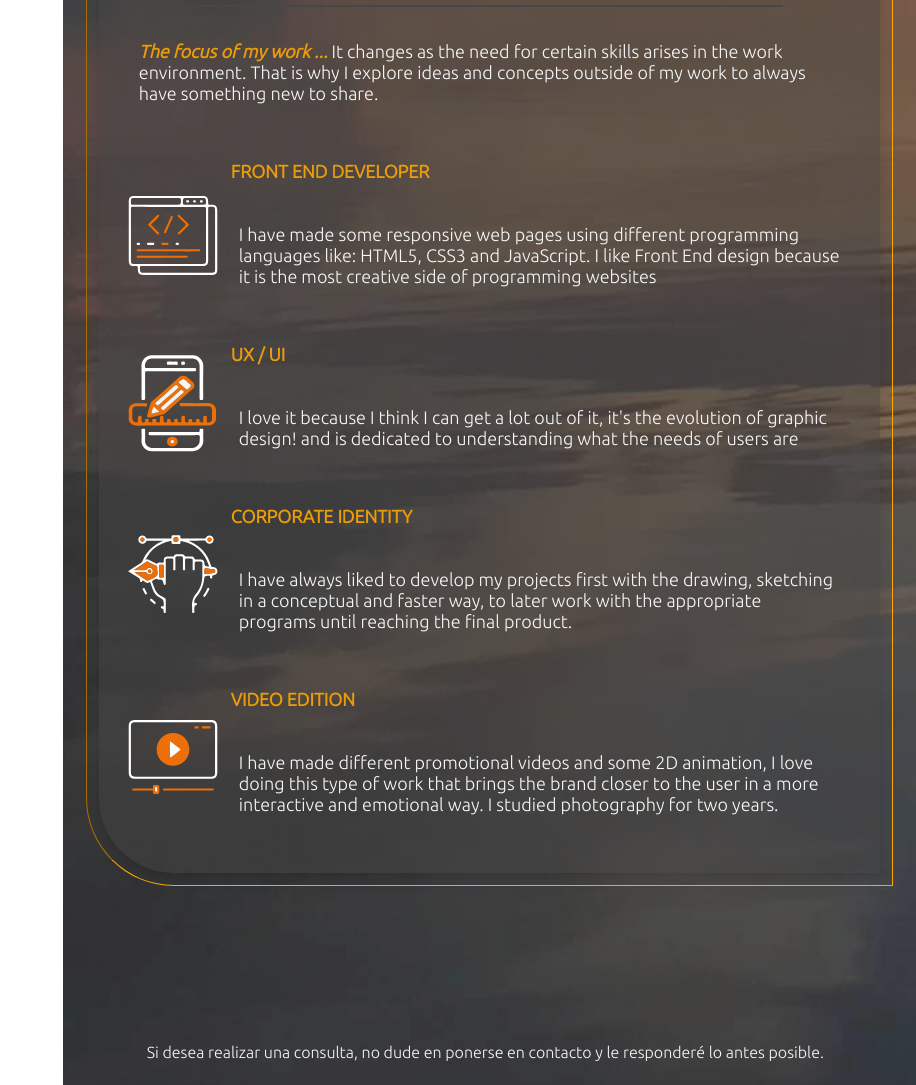
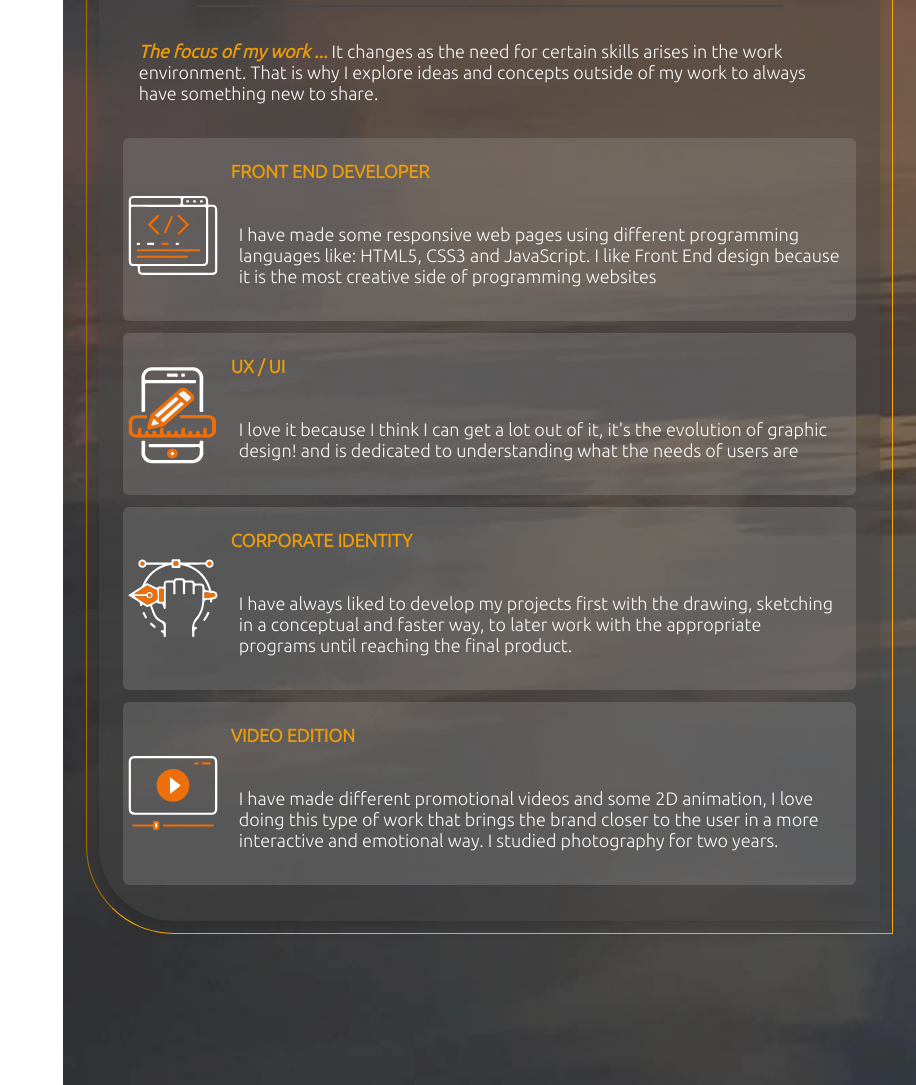
Before and after one commit to dakone11/proyecto_alpha, a plain HTML site: page proyect_alpha/index.html in a window 1280 px wide. Shown: the part 2120-3205 px from the top of the page, without its empty margins (364-1280 px from the left). Drawn offline with Linux system fonts and the light colour scheme.

Commit message:
cambios en color bg de div fortalezas

```diff
--- a/proyect_alpha/css/style.css
+++ b/proyect_alpha/css/style.css
@@ -488,6 +488,9 @@ ul {
   display: flex;
   align-items: center;
   max-width: 100%;
+  background-color: #a3a3a341;
+  border-radius: 6px;
+  margin-bottom: 12px;
 }
 .iconography:hover {
   animation: myAnim 2s ease 0s 1 normal forwards;
```
